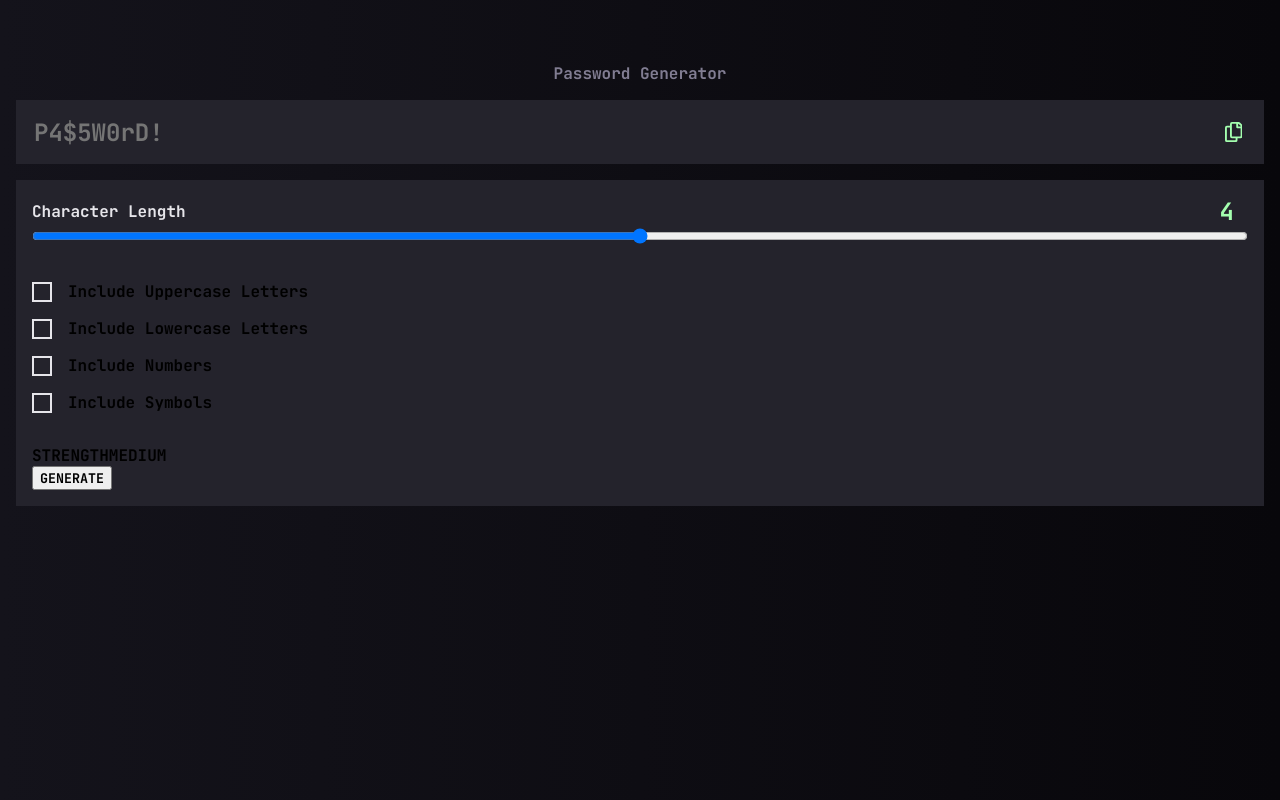
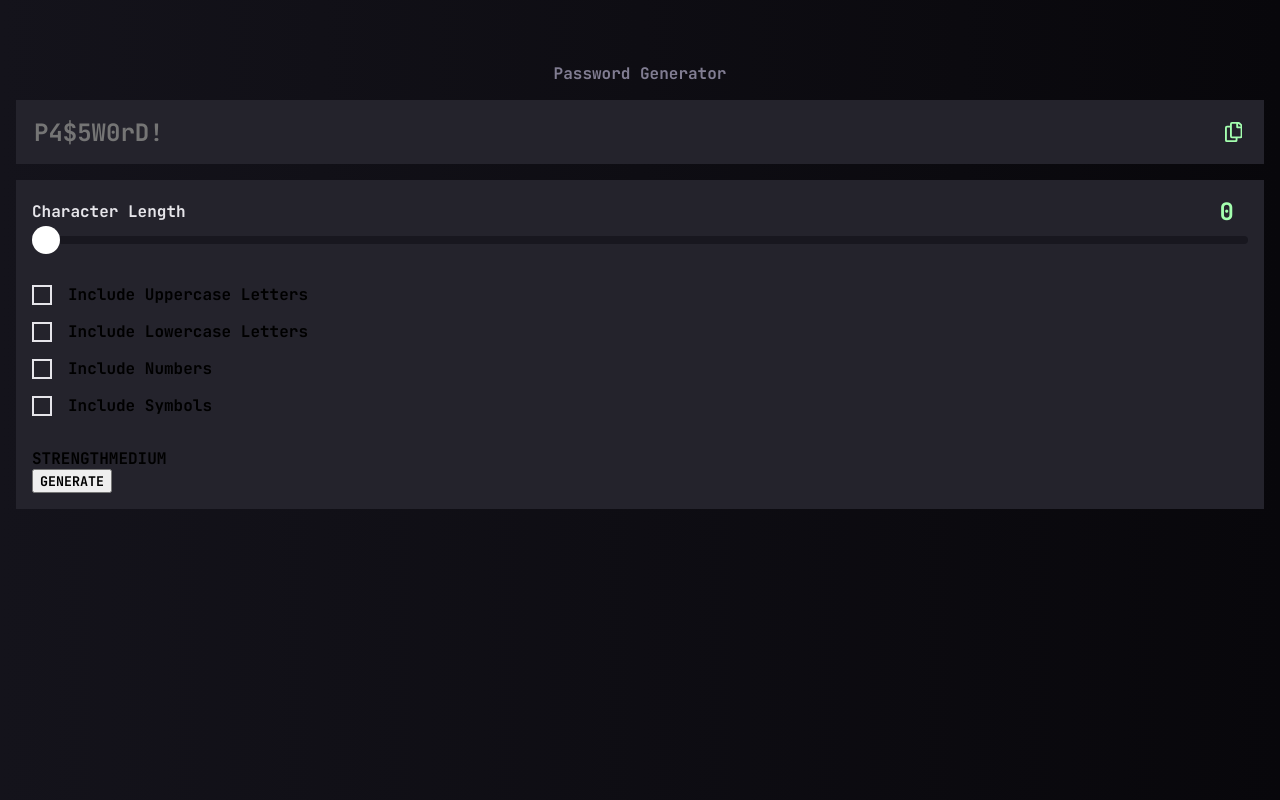
Before and after one commit to ryanwells-rwc/password-generator, a React (Vite) app: page / in a window 1280 px wide. Built offline with nearby package versions, Linux system fonts and the light colour scheme.

Commit message:
Add the radix-ui library to achieve a consistent look and feel to the slider across browsers.

```diff
--- a/package.json
+++ b/package.json
@@ -10,6 +10,7 @@
     "preview": "vite preview"
   },
   "dependencies": {
+    "@radix-ui/react-slider": "^1.6.1",
     "react": "^19.2.8",
     "react-dom": "^19.2.8",
     "sass": "^1.105.1",
--- a/src/components/slider/slider.component.jsx
+++ b/src/components/slider/slider.component.jsx
@@ -1,16 +1,29 @@
 import {useState} from 'react'
+import * as SliderPrimitive from '@radix-ui/react-slider'
 import './slider.styles.scss'
 
 const Slider = () => {
-  const [sliderValue, setSliderValue] = useState(4)
-  const handleChange = (event) => {
-    setSliderValue(event.target.value)
-  }
+  const [value, setValue] = useState([0])
 
   return (
     <>
-      <label htmlFor="passwordLength"><span className="text-preset-4 grey-200">Character Length</span><span className="slider-value text-preset-2">{sliderValue}</span></label>
-      <input id="passwordLength" type="range" min="4" max="14" step="1" onChange={handleChange}/>
+      <div className="slider-label">
+        <span className="text-preset-4 grey-200">Character Length</span>
+        <span className="slider-value text-preset-2">{value[0]}</span>
+      </div>
+      <SliderPrimitive.Root
+        className="slider-root"
+        min={0}
+        max={14}
+        step={1}
+        value={value}
+        onValueChange={setValue}
+      >
+        <SliderPrimitive.Track className="slider-track">
+          <SliderPrimitive.Range className="slider-range" />
+        </SliderPrimitive.Track>
+        <SliderPrimitive.Thumb className="slider-thumb" aria-label="Password length" />
+      </SliderPrimitive.Root>
     </>
   )
 }
--- a/src/components/slider/slider.styles.scss
+++ b/src/components/slider/slider.styles.scss
@@ -1,6 +1,6 @@
 @use '../../styles/variables';
 
-label {
+.slider-label {
   display: flex;
   justify-content: space-between;
   align-items: center;
@@ -15,7 +15,42 @@ label {
   color: variables.$green-200;
 }
 
-#passwordLength {
+.slider-root {
+  position: relative;
+  display: flex;
+  align-items: center;
   width: 100%;
-  color: variables.$green-200;
+  height: variables.$size-300;
+  touch-action: pan-y;
 }
+
+.slider-track {
+  background: variables.$grey-850;
+  position: relative;
+  height: variables.$size-100;
+  border-radius: variables.$size-100;
+  width: 100%;
+}
+
+.slider-range {
+  position: absolute;
+  background: variables.$green-200;
+  border-radius: variables.$size-100;
+  height: 100%;
+}
+
+.slider-thumb {
+  display: block;
+  width: variables.$size-350;
+  height: variables.$size-350;
+  background: variables.$white;
+  border-radius: 50%;
+  padding: 0;
+  cursor: pointer;
+
+  &:focus {
+    outline: none;
+    background: variables.$grey-850;
+    border: 2px solid variables.$green-200;
+  }
+}
```
Also changed, not shown: 1 other file (tests, documents, lock files or other folders).
